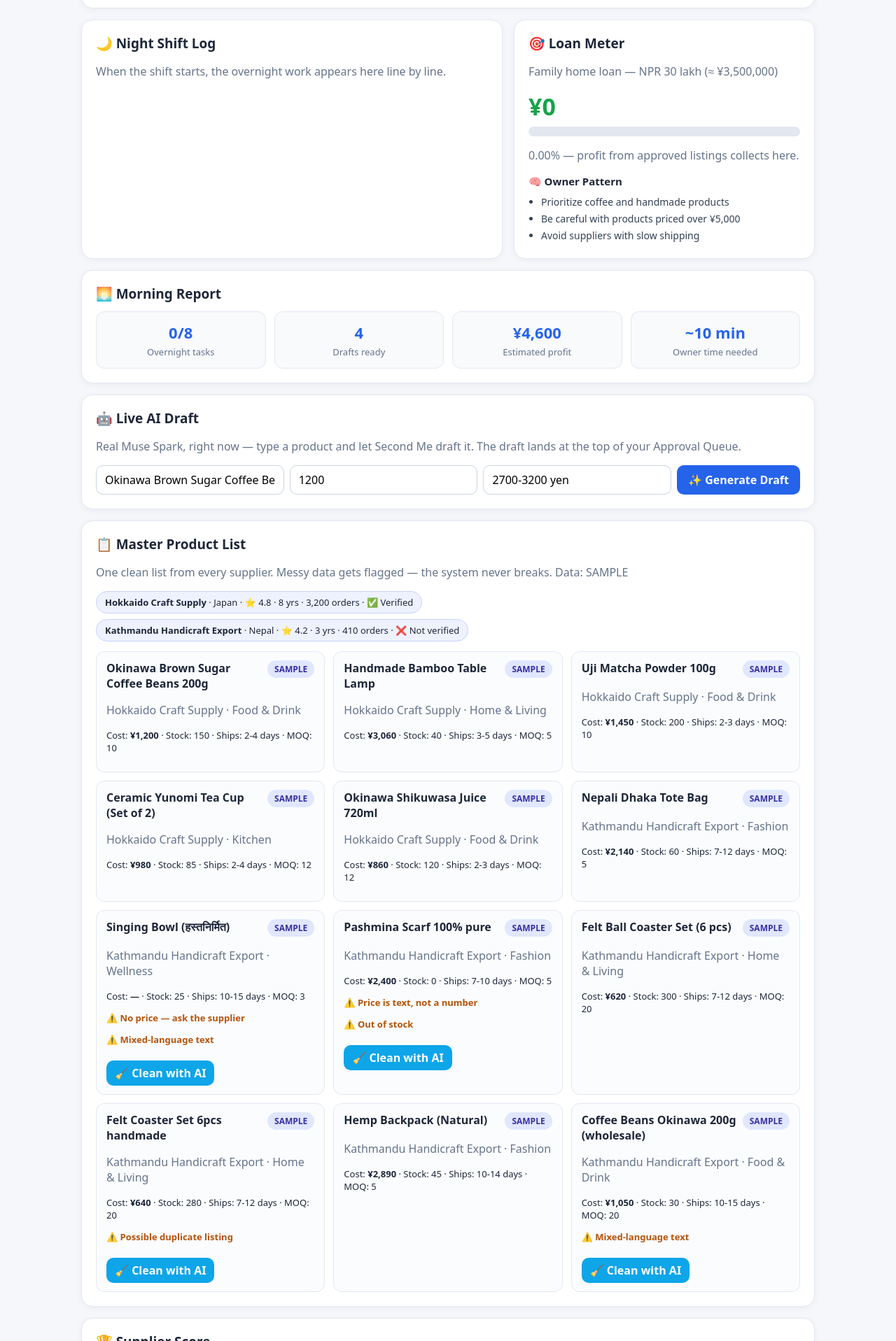
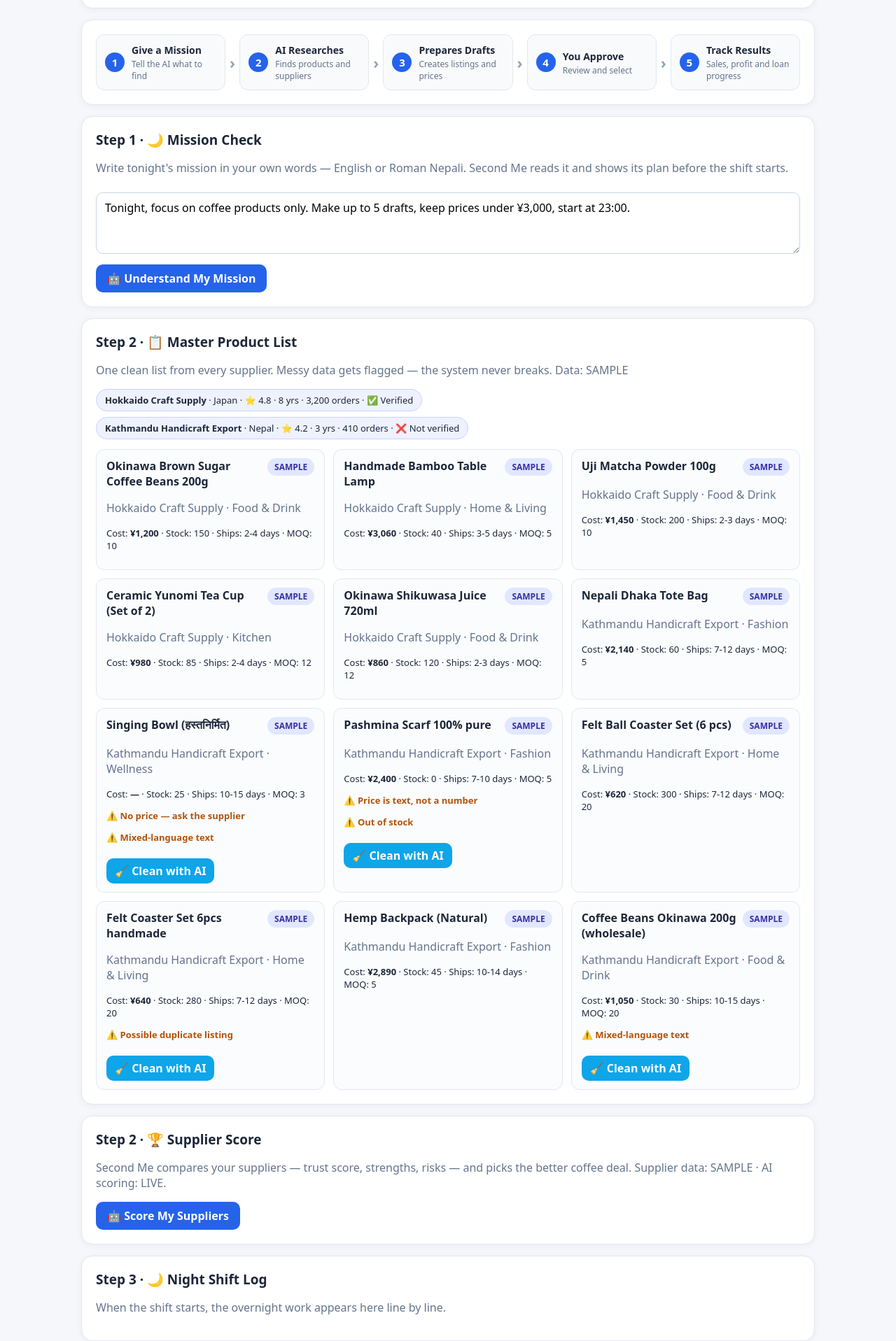
Before and after one commit to SUMANRAUT-20/second-me, a React (Vite) app: page / in a window 1280 px wide. Shown: the part 343-2260 px from the top of the page at 70% size. Built offline with nearby package versions, Linux system fonts and the light colour scheme.

Commit message:
UI reshape — checkpoint

```diff
--- a/src/App.css
+++ b/src/App.css
@@ -388,3 +388,59 @@ h3 {
 .score-box {
   margin-top: 10px;
 }
+
+.flow-strip {
+  display: flex;
+  align-items: stretch;
+  gap: 6px;
+  flex-wrap: wrap;
+}
+.flow-step {
+  display: flex;
+  align-items: center;
+  gap: 10px;
+  flex: 1;
+  min-width: 150px;
+  background: #f8fafc;
+  border: 1px solid #e2e8f0;
+  border-radius: 12px;
+  padding: 10px 12px;
+}
+.flow-step strong {
+  font-size: 14px;
+}
+.flow-step p {
+  margin: 2px 0 0;
+  font-size: 12px;
+  color: #64748b;
+  line-height: 1.4;
+}
+.flow-num {
+  background: #2563eb;
+  color: #fff;
+  font-weight: 800;
+  font-size: 15px;
+  width: 28px;
+  height: 28px;
+  border-radius: 999px;
+  display: flex;
+  align-items: center;
+  justify-content: center;
+  flex-shrink: 0;
+}
+.flow-arrow {
+  align-self: center;
+  color: #94a3b8;
+  font-size: 22px;
+  font-weight: 800;
+}
+.cost-total {
+  font-size: 26px;
+  font-weight: 800;
+  color: #2563eb;
+  margin: 6px 0 10px;
+}
+.cost-total .dim {
+  font-size: 14px;
+  font-weight: 600;
+}
--- a/src/App.jsx
+++ b/src/App.jsx
@@ -127,6 +127,12 @@ function App() {
   });
   const [aiLoading, setAiLoading] = useState(false);
   const [aiError, setAiError] = useState("");
+  const [aiActions, setAiActions] = useState({
+    draft: 0,
+    clean: 0,
+    mission: 0,
+    score: 0,
+  });
 
   async function generateDraft() {
     setAiLoading(true);
@@ -155,6 +161,7 @@ function App() {
         },
         ...q,
       ]);
+      setAiActions((a) => ({ ...a, draft: a.draft + 1 }));
     } catch (e) {
       setAiError(
         'Could not reach the AI server. Is "node server.mjs" running?',
@@ -191,6 +198,7 @@ function App() {
       const data = await res.json();
       if (!data.ok) throw new Error(data.error || "AI error");
       setCleanResults((prev) => ({ ...prev, [product.id]: data.cleaned }));
+      setAiActions((a) => ({ ...a, clean: a.clean + 1 }));
     } catch (e) {
       setCleanResults((prev) => ({
         ...prev,
@@ -221,6 +229,7 @@ function App() {
       const data = await res.json();
       if (!data.ok) throw new Error(data.error || "AI error");
       setMissionPlan(data.plan);
+      setAiActions((a) => ({ ...a, mission: a.mission + 1 }));
     } catch (e) {
       setMissionError(
         'Could not reach the AI server. Is "node server.mjs" running?',
@@ -245,6 +254,7 @@ function App() {
       const data = await res.json();
       if (!data.ok) throw new Error(data.error || "AI error");
       setScoreResult(data.result);
+      setAiActions((a) => ({ ...a, score: a.score + 1 }));
     } catch (e) {
       setScoreError(
         'Could not reach the AI server. Is "node server.mjs" running?',
@@ -260,6 +270,9 @@ function App() {
   const totalDraftProfit = initialQueue
     .filter((i) => i.type === "listing")
     .reduce((sum, i) => sum + i.profit, 0);
+  const aiActionCount =
+    aiActions.draft + aiActions.clean + aiActions.mission + aiActions.score;
+  const aiCostEst = aiActionCount * 5;
 
   function startShift() {
     setVisibleLogs(0);
@@ -334,110 +347,94 @@ function App() {
         </div>
       </section>
 
-      <div className="grid">
-        <section className="card console">
-          <h2>🌙 Night Shift Log</h2>
-          {visibleLogs === 0 && (
-            <p className="dim">
-              When the shift starts, the overnight work appears here line by
-              line.
-            </p>
-          )}
-          {nightLogs.slice(0, visibleLogs).map((log, idx) => (
-            <div className="log-line" key={idx}>
-              <span className="log-time">{log.time}</span>
-              <span>{log.text}</span>
-            </div>
-          ))}
-        </section>
-
-        <section className="card loan">
-          <h2>🎯 Loan Meter</h2>
-          <p className="dim">
-            Family home loan — NPR 30 lakh (≈ {formatYen(loanGoal)})
-          </p>
-          <div className="loan-amount">{formatYen(approvedProfit)}</div>
-          <div className="bar">
-            <div
-              className="bar-fill"
-              style={{
-                width: Math.max(approvedProfit > 0 ? 2 : 0, loanPercent) + "%",
-              }}
-            />
+      <section className="card flow-strip">
+        <div className="flow-step">
+          <span className="flow-num">1</span>
+          <div>
+            <strong>Give a Mission</strong>
+            <p>Tell the AI what to find</p>
           </div>
-          <p className="dim">
-            {loanPercent.toFixed(2)}% — profit from approved listings collects
-            here.
-          </p>
-          <h3>🧠 Owner Pattern</h3>
-          <ul className="patterns">
-            {patterns.map((p, idx) => (
-              <li key={idx}>{p}</li>
-            ))}
-          </ul>
-        </section>
-      </div>
-
-      <section className="card report">
-        <h2>🌅 Morning Report</h2>
-        <div className="stats">
-          <div className="stat">
-            <div className="stat-num">
-              {visibleLogs}/{nightLogs.length}
-            </div>
-            <div className="stat-label">Overnight tasks</div>
+        </div>
+        <div className="flow-arrow">›</div>
+        <div className="flow-step">
+          <span className="flow-num">2</span>
+          <div>
+            <strong>AI Researches</strong>
+            <p>Finds products and suppliers</p>
           </div>
-          <div className="stat">
-            <div className="stat-num">{queue.length}</div>
-            <div className="stat-label">Drafts ready</div>
+        </div>
+        <div className="flow-arrow">›</div>
+        <div className="flow-step">
+          <span className="flow-num">3</span>
+          <div>
+            <strong>Prepares Drafts</strong>
+            <p>Creates listings and prices</p>
           </div>
-          <div className="stat">
-            <div className="stat-num">{formatYen(totalDraftProfit)}</div>
-            <div className="stat-label">Estimated profit</div>
+        </div>
+        <div className="flow-arrow">›</div>
+        <div className="flow-step">
+          <span className="flow-num">4</span>
+          <div>
+            <strong>You Approve</strong>
+            <p>Review and select</p>
           </div>
-          <div className="stat">
-            <div className="stat-num">~10 min</div>
-            <div className="stat-label">Owner time needed</div>
+        </div>
+        <div className="flow-arrow">›</div>
+        <div className="flow-step">
+          <span className="flow-num">5</span>
+          <div>
+            <strong>Track Results</strong>
+            <p>Sales, profit and loan progress</p>
           </div>
         </div>
       </section>
+
       <section className="card">
-        <h2>🤖 Live AI Draft</h2>
+        <h2>Step 1 · 🌙 Mission Check</h2>
         <p className="dim">
-          Real Muse Spark, right now — type a product and let Second Me draft
-          it. The draft lands at the top of your Approval Queue.
+          Write tonight's mission in your own words — English or Roman Nepali.
+          Second Me reads it and shows its plan before the shift starts.
         </p>
-        <div className="ai-form">
-          <input
-            value={aiForm.name}
-            onChange={(e) => setAiForm({ ...aiForm, name: e.target.value })}
-            placeholder="Product name"
-          />
-          <input
-            type="number"
-            value={aiForm.cost}
-            onChange={(e) => setAiForm({ ...aiForm, cost: e.target.value })}
-            placeholder="Cost (yen)"
-          />
-          <input
-            value={aiForm.competitor}
-            onChange={(e) =>
-              setAiForm({ ...aiForm, competitor: e.target.value })
-            }
-            placeholder="Competitor prices"
-          />
+        <textarea
+          className="mission-input"
+          rows={3}
+          value={missionText}
+          onChange={(e) => setMissionText(e.target.value)}
+        />
+        <div>
           <button
             className="primary"
-            onClick={generateDraft}
-            disabled={aiLoading}
+            onClick={understandMission}
+            disabled={missionLoading}
           >
-            {aiLoading ? "Thinking..." : "✨ Generate Draft"}
+            {missionLoading ? "Reading..." : "🤖 Understand My Mission"}
           </button>
         </div>
-        {aiError && <p className="ai-error">{aiError}</p>}
+        {missionError && <p className="ai-error">{missionError}</p>}
+        {missionPlan && (
+          <div className="clean-result">
+            <p>
+              ✅ <strong>AI understood (LIVE):</strong> {missionPlan.summary}
+            </p>
+            <p className="dim">
+              Focus: {missionPlan.focus} · Max drafts: {missionPlan.maxProducts}{" "}
+              · Price cap:{" "}
+              {missionPlan.maxPrice
+                ? `¥${missionPlan.maxPrice.toLocaleString()}`
+                : "none"}{" "}
+              · Starts: {missionPlan.startTime}
+            </p>
+            <ul className="task-list">
+              {missionPlan.tasks.map((t) => (
+                <li key={t}>{t}</li>
+              ))}
+            </ul>
+          </div>
+        )}
       </section>
+
       <section className="card">
-        <h2>📋 Master Product List</h2>
+        <h2>Step 2 · 📋 Master Product List</h2>
         <p className="dim">
           One clean list from every supplier. Messy data gets flagged — the
           system never breaks. Data: SAMPLE
@@ -519,8 +516,9 @@ function App() {
           })}
         </div>
       </section>
+
       <section className="card">
-        <h2>🏆 Supplier Score</h2>
+        <h2>Step 2 · 🏆 Supplier Score</h2>
         <p className="dim">
           Second Me compares your suppliers — trust score, strengths, risks —
           and picks the better coffee deal. Supplier data: SAMPLE · AI scoring:
@@ -556,51 +554,85 @@ function App() {
           </div>
         )}
       </section>
+
+      <section className="card console">
+        <h2>Step 3 · 🌙 Night Shift Log</h2>
+        {visibleLogs === 0 && (
+          <p className="dim">
+            When the shift starts, the overnight work appears here line by
+            line.
+          </p>
+        )}
+        {nightLogs.slice(0, visibleLogs).map((log, idx) => (
+          <div className="log-line" key={idx}>
+            <span className="log-time">{log.time}</span>
+            <span>{log.text}</span>
+          </div>
+        ))}
+      </section>
+
       <section className="card">
-        <h2>🌙 Mission Check</h2>
+        <h2>Step 3 · 🤖 Live AI Draft</h2>
         <p className="dim">
-          Write tonight's mission in your own words — English or Roman Nepali.
-          Second Me reads it and shows its plan before the shift starts.
+          Real Muse Spark, right now — type a product and let Second Me draft
+          it. The draft lands at the top of your Approval Queue.
         </p>
-        <textarea
-          className="mission-input"
-          rows={3}
-          value={missionText}
-          onChange={(e) => setMissionText(e.target.value)}
-        />
-        <div>
+        <div className="ai-form">
+          <input
+            value={aiForm.name}
+            onChange={(e) => setAiForm({ ...aiForm, name: e.target.value })}
+            placeholder="Product name"
+          />
+          <input
+            type="number"
+            value={aiForm.cost}
+            onChange={(e) => setAiForm({ ...aiForm, cost: e.target.value })}
+            placeholder="Cost (yen)"
+          />
+          <input
+            value={aiForm.competitor}
+            onChange={(e) =>
+              setAiForm({ ...aiForm, competitor: e.target.value })
+            }
+            placeholder="Competitor prices"
+          />
           <button
             className="primary"
-            onClick={understandMission}
-            disabled={missionLoading}
+            onClick={generateDraft}
+            disabled={aiLoading}
           >
-            {missionLoading ? "Reading..." : "🤖 Understand My Mission"}
+            {aiLoading ? "Thinking..." : "✨ Generate Draft"}
           </button>
         </div>
-        {missionError && <p className="ai-error">{missionError}</p>}
-        {missionPlan && (
-          <div className="clean-result">
-            <p>
-              ✅ <strong>AI understood (LIVE):</strong> {missionPlan.summary}
-            </p>
-            <p className="dim">
-              Focus: {missionPlan.focus} · Max drafts: {missionPlan.maxProducts}{" "}
-              · Price cap:{" "}
-              {missionPlan.maxPrice
-                ? `¥${missionPlan.maxPrice.toLocaleString()}`
-                : "none"}{" "}
-              · Starts: {missionPlan.startTime}
-            </p>
-            <ul className="task-list">
-              {missionPlan.tasks.map((t) => (
-                <li key={t}>{t}</li>
-              ))}
-            </ul>
+        {aiError && <p className="ai-error">{aiError}</p>}
+      </section>
+
+      <section className="card report">
+        <h2>Step 4 · 🌅 Morning Report</h2>
+        <div className="stats">
+          <div className="stat">
+            <div className="stat-num">
+              {visibleLogs}/{nightLogs.length}
+            </div>
+            <div className="stat-label">Overnight tasks</div>
           </div>
-        )}
+          <div className="stat">
+            <div className="stat-num">{queue.length}</div>
+            <div className="stat-label">Drafts ready</div>
+          </div>
+          <div className="stat">
+            <div className="stat-num">{formatYen(totalDraftProfit)}</div>
+            <div className="stat-label">Estimated profit</div>
+          </div>
+          <div className="stat">
+            <div className="stat-num">~10 min</div>
+            <div className="stat-label">Owner time needed</div>
+          </div>
+        </div>
       </section>
+
       <section className="card queue">
-        <h2>👑 CEO Approval Queue</h2>
+        <h2>Step 4 · 👑 CEO Approval Queue</h2>
         {queue.map((item) => (
           <div className="queue-item" key={item.id}>
             <div className="queue-main">
@@ -672,6 +704,63 @@ function App() {
         ))}
       </section>
 
+      <section className="card">
+        <h2>🤖 AI Cost Controls</h2>
+        <p className="dim">
+          Every AI call in this session, counted live. Real per-call cost is
+          tiny (the first call used 677 tokens) — exact billing lives in the
+          Meta dashboard; figures here are honest estimates at ¥5 per AI
+          action.
+        </p>
+        <div className="cost-total">
+          {formatYen(aiCostEst)}{" "}
+          <span className="dim">/ ¥500 session budget (est.)</span>
+        </div>
+        <div className="bar">
+          <div
+            className="bar-fill"
+            style={{ width: Math.min(100, (aiCostEst / 500) * 100) + "%" }}
+          />
+        </div>
+        <p className="dim">
+          Drafts: {aiActions.draft} ({formatYen(aiActions.draft * 5)}) ·
+          Cleaning: {aiActions.clean} ({formatYen(aiActions.clean * 5)}) ·
+          Missions: {aiActions.mission} ({formatYen(aiActions.mission * 5)}) ·
+          Supplier scores: {aiActions.score} ({formatYen(aiActions.score * 5)})
+          {" "}— {aiActionCount} AI actions this session
+        </p>
+        <p className="dim">
+          Runs on the $150 hackathon credit. In the full version the shift
+          auto-stops at the budget cap.
+        </p>
+      </section>
+
+      <section className="card loan">
+        <h2>Step 5 · 🎯 Loan Meter</h2>
+        <p className="dim">
+          Family home loan — NPR 30 lakh (≈ {formatYen(loanGoal)})
+        </p>
+        <div className="loan-amount">{formatYen(approvedProfit)}</div>
+        <div className="bar">
+          <div
+            className="bar-fill"
+            style={{
+              width: Math.max(approvedProfit > 0 ? 2 : 0, loanPercent) + "%",
+            }}
+          />
+        </div>
+        <p className="dim">
+          {loanPercent.toFixed(2)}% — profit from approved listings collects
+          here.
+        </p>
+        <h3>🧠 Owner Pattern</h3>
+        <ul className="patterns">
+          {patterns.map((p, idx) => (
+            <li key={idx}>{p}</li>
+          ))}
+        </ul>
+      </section>
+
       <footer className="safety">
         🔒 Demo mode: no real orders, publishing, ads, or spending — everything
         stays a draft until the owner approves it.
```
